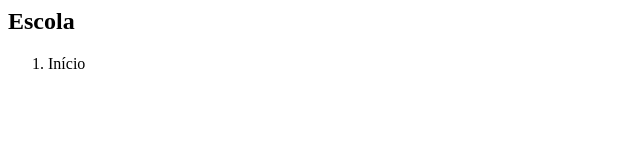
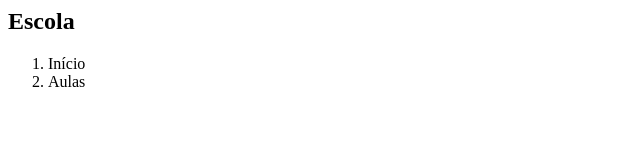
Before and after one commit to mulottopaulo/aula-git-revert, a plain HTML site: page index.html in a window 1280 px wide. Shown: the full height of the page, 0-640 px from the left. Drawn offline with Linux system fonts and the light colour scheme.

Commit message:
Adição de aulas da escola

```diff
--- a/index.html
+++ b/index.html
@@ -2,5 +2,6 @@
     <h1>Escola</h1>
     <ol>
         <li>Início</li>
+        <li>Aulas</li>
     </ol>
 </nav>
```
